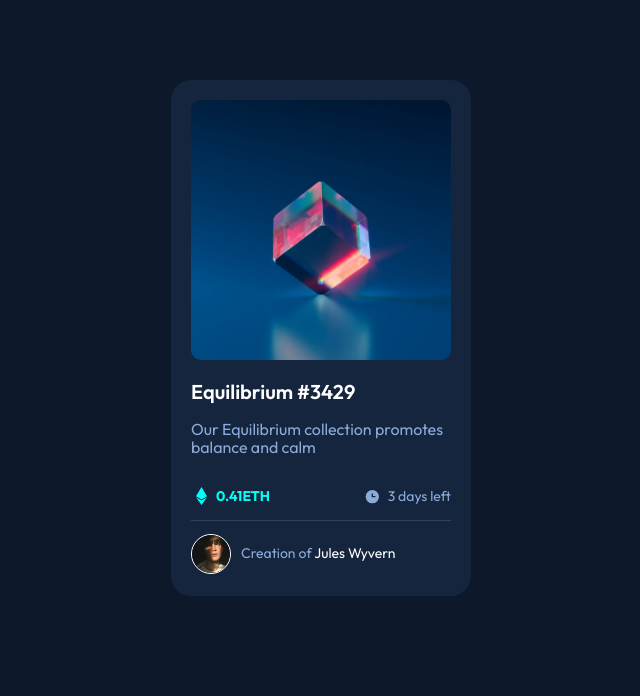
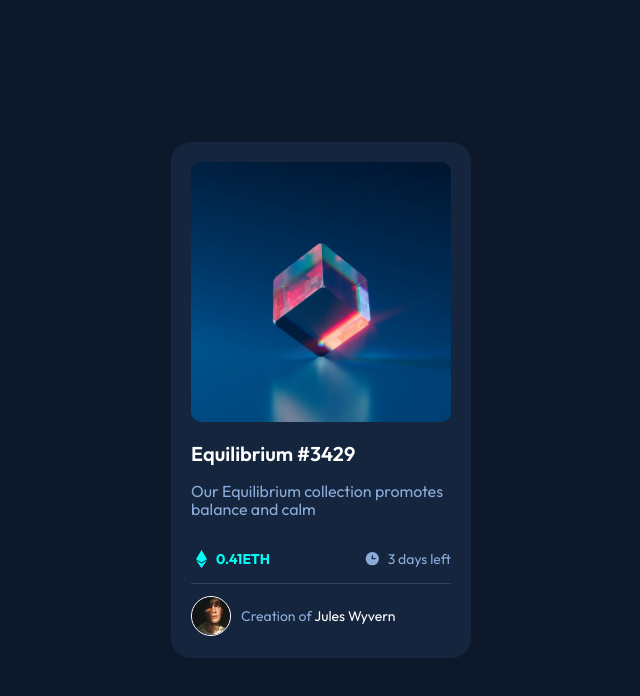
Before and after one commit to Lau464/previewcard, a plain HTML site: page index.html in a window 1280 px wide. Shown: the whole page, without its empty margins (319-959 px from the left). Drawn offline with Linux system fonts and the light colour scheme; files that its build step writes are made by us from their sources; files whose address does not match are found by name.

Commit message:
Add files via upload

```diff
--- a/styles.css
+++ b/styles.css
@@ -27,9 +27,14 @@ html {
 }
 
 body {
+    display: flex;
+    justify-content: center;
+    align-items: center;
     background-color: var(--azulOscBody);
     font-family: var(--fuente);
     font-size: 1.8rem;
+    margin: 0;
+    height: 100vh ;
 }
 
 a {
@@ -39,7 +44,6 @@ a {
 .contenedor {
     width: 90%;
     max-width: 30rem;
-    margin: 8rem auto;
     padding: 2rem;
     background-color: var(--azulOscCard);
     border-radius: 2rem;
```
